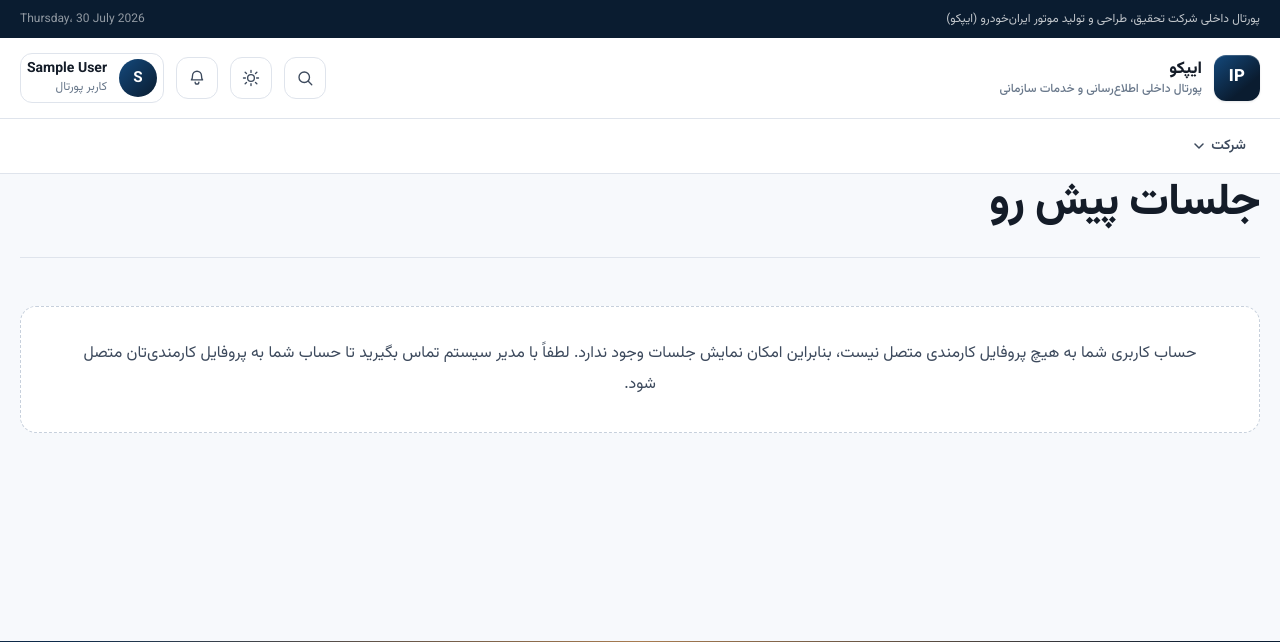
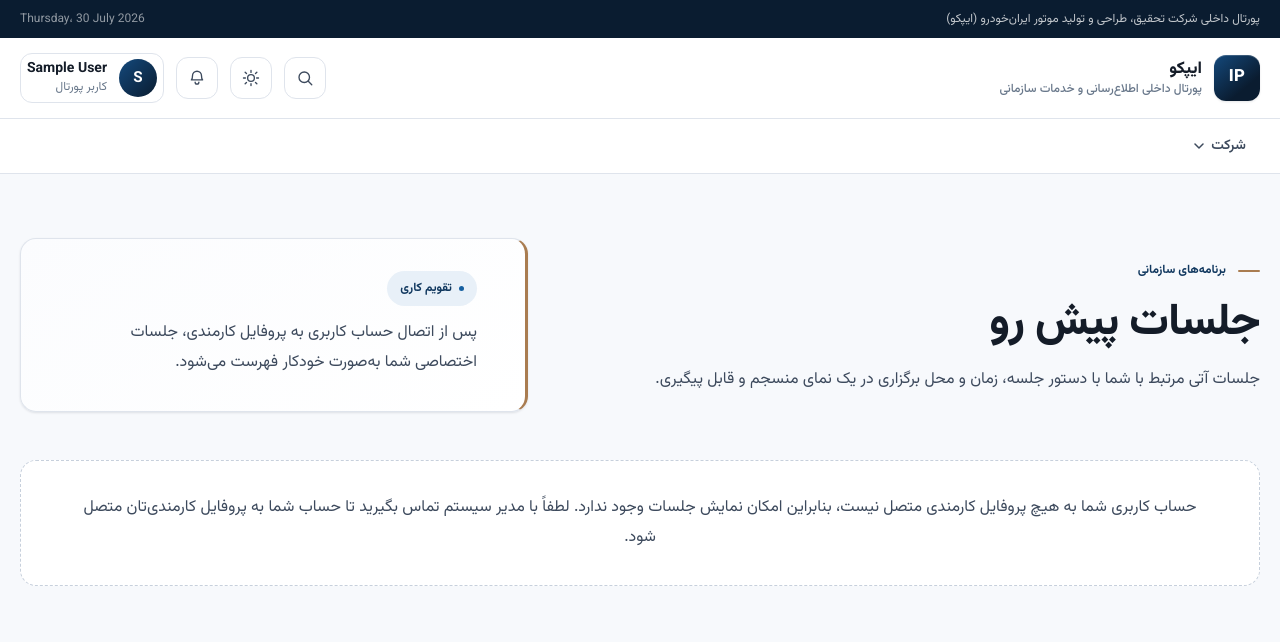
Before and after one commit to Ali-Mosayebi04/ip-co_portal, a Django app: page /meetings/upcoming/ in a window 1280 px wide. Shown: the top 642 px of the page. Run offline with Django 5.2, Linux system fonts and the light colour scheme; the visitor is signed in with stand-in values (Sample User, id 1); data comes from the database, SQL or seed files in the repository; data that the repository does not hold is empty.

Commit message:
feat:edit umcoming meetings page

```diff
--- a/templates/meetings/upcoming.html
+++ b/templates/meetings/upcoming.html
@@ -1,13 +1,21 @@
 {% extends "home/base.html" %}
 
-{% block title %}جلسات پیش رو | پورتال داخلی ایپکو{% endblock %}
+{% block title %}جلسات پیش رو | پورتال خبری ایران‌خودرو{% endblock %}
 
 {% block content %}
+    <section class="page-hero container">
+        <div class="page-hero-copy">
+            <span class="section-kicker">برنامه‌های سازمانی</span>
+            <h1>جلسات پیش رو</h1>
+            <p>جلسات آتی مرتبط با شما با دستور جلسه، زمان و محل برگزاری در یک نمای منسجم و قابل پیگیری.</p>
+        </div>
+        <div class="page-hero-panel">
+            <span class="hero-panel-tag">تقویم کاری</span>
+            <p>پس از اتصال حساب کاربری به پروفایل کارمندی، جلسات اختصاصی شما به‌صورت خودکار فهرست می‌شود.</p>
+        </div>
+    </section>
+
     <section class="meetings-page container">
-        <div class="section-header">
-            <h1>جلسات پیش رو</h1>
-        </div>
-
         {% if not employee %}
             <p class="empty-state">
                 حساب کاربری شما به هیچ پروفایل کارمندی متصل نیست، بنابراین امکان
```
